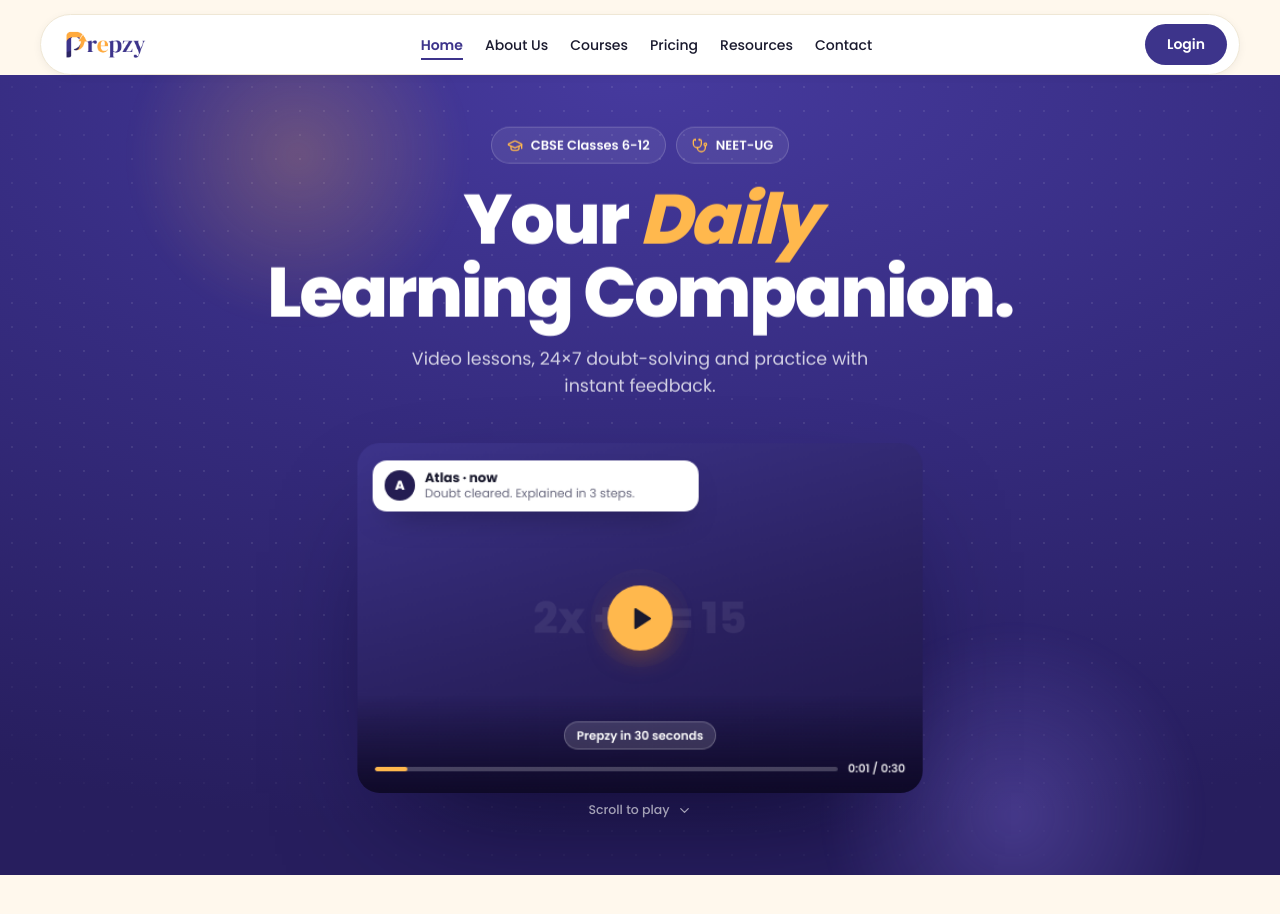
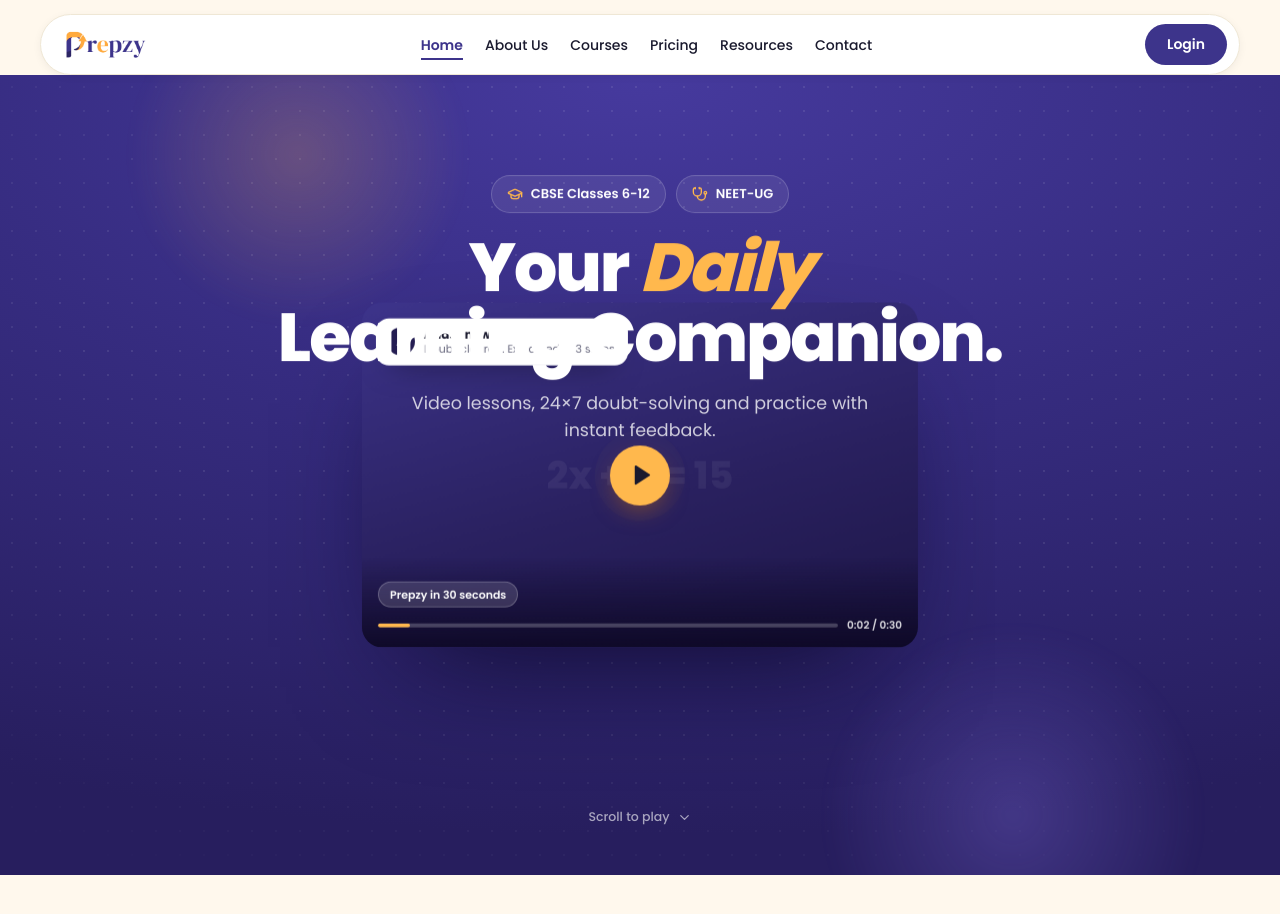
Before and after one commit to djp876/Prepzy, a Next.js app: page / in a window 1280 px wide. Shown: the top 914 px of the page. Built offline with nearby package versions, Linux system fonts and the light colour scheme.

Commit message:
HeroV4: exact viewport-size video expand (full-bleed) + earlier decoration fade

```diff
--- a/src/app/components/HeroV4.tsx
+++ b/src/app/components/HeroV4.tsx
@@ -6,7 +6,6 @@
 
 const AMBER = "#ffb84d";
 const INK = "#1a1a2e";
-const PURPLE = "#3d348b";
 const PURPLE_DEEP = "#241d52";
 
 function usePrefersReducedMotion(): boolean {
@@ -26,42 +25,45 @@
   const ref = useRef<HTMLDivElement>(null);
   const { scrollYProgress } = useScroll({ target: ref, offset: ["start start", "end end"] });
 
-  const [cover, setCover] = useState(3);
+  const [vp, setVp] = useState({ w: 1280, h: 800 });
   useEffect(() => {
-    const calc = () => {
-      const cw = Math.min(520, window.innerWidth * 0.86);
-      const ch = cw * 0.62;
-      setCover(Math.max(window.innerWidth / cw, window.innerHeight / ch) * 1.16);
-    };
+    const calc = () => setVp({ w: window.innerWidth, h: window.innerHeight });
     calc();
     window.addEventListener("resize", calc);
     return () => window.removeEventListener("resize", calc);
   }, []);
+  const cardW = Math.min(520, vp.w * 0.86);
+  const cardH = cardW * 0.62;
 
-  const vidScale = useTransform(scrollYProgress, [0, 0.72], [1, cover]);
+  // expansion: card -> exact viewport size (guaranteed full-bleed)
+  const vidW = useTransform(scrollYProgress, [0, 0.7], [cardW, vp.w]);
+  const vidH = useTransform(scrollYProgress, [0, 0.7], [cardH, vp.h]);
   const vidRadius = useTransform(scrollYProgress, [0, 0.5], [22, 0]);
-  const textOpacity = useTransform(scrollYProgress, [0, 0.28], [1, 0]);
-  const textY = useTransform(scrollYProgress, [0, 0.28], [0, -28]);
-  const decOpacity = useTransform(scrollYProgress, [0.04, 0.3], [1, 0]);
-  const barW = useTransform(scrollYProgress, [0.04, 0.68], ["7%", "100%"]);
-  const hintOpacity = useTransform(scrollYProgress, [0, 0.12], [1, 0]);
+  const textOpacity = useTransform(scrollYProgress, [0, 0.22], [1, 0]);
+  const textY = useTransform(scrollYProgress, [0, 0.22], [0, -26]);
+  const decOpacity = useTransform(scrollYProgress, [0.03, 0.2], [1, 0]);
+  const barW = useTransform(scrollYProgress, [0.05, 0.66], ["7%", "100%"]);
+  const hintOpacity = useTransform(scrollYProgress, [0, 0.1], [1, 0]);
 
   const [sec, setSec] = useState(reduce ? 12 : 0);
   useMotionValueEvent(scrollYProgress, "change", (v) => {
-    if (!reduce) setSec(Math.min(30, Math.round((v / 0.68) * 30)));
+    if (!reduce) setSec(Math.min(30, Math.round((v / 0.66) * 30)));
   });
   const tc = `0:${String(Math.min(30, sec)).padStart(2, "0")}`;
 
+  const staticCard: React.CSSProperties = { width: cardW, height: cardH, borderRadius: 22 };
+
   return (
     <div ref={ref} className="pz-v4-track">
-      <section className="pz-v4-sticky">
+      <section className="pz-v4-sticky" style={{ position: "sticky" }}>
         <div className="pz-dotgrid" aria-hidden />
-        <span className="pz-glow" aria-hidden style={{ top: -90, left: "10%", width: 340, height: 340, background: "radial-gradient(circle, rgba(255,184,77,0.24), transparent 70%)" }} />
-        <span className="pz-glow" aria-hidden style={{ bottom: -130, right: "6%", width: 380, height: 380, background: "radial-gradient(circle, rgba(140,120,240,0.3), transparent 70%)" }} />
+        <span className="pz-glow" aria-hidden style={{ top: -90, left: "10%", width: 340, height: 340, background: "radial-gradient(circle, rgba(255,184,77,0.22), transparent 70%)" }} />
+        <span className="pz-glow" aria-hidden style={{ bottom: -130, right: "6%", width: 380, height: 380, background: "radial-gradient(circle, rgba(140,120,240,0.28), transparent 70%)" }} />
 
-        <div style={{ position: "relative", zIndex: 2, width: "100%", display: "flex", flexDirection: "column", alignItems: "center", textAlign: "center", padding: "0 20px" }}>
-          {/* text block (fades out as video expands) */}
-          <motion.div style={reduce ? {} : { opacity: textOpacity, y: textY }}>
+        {/* text block (absolute, upper) */}
+        <motion.div
+          style={{ position: "absolute", top: "13%", left: 0, right: 0, zIndex: 3, padding: "0 20px", textAlign: "center", ...(reduce ? {} : { opacity: textOpacity, y: textY }) }}
+        >
           <div className="pz-rise" style={{ display: "flex", justifyContent: "center", gap: 10, flexWrap: "wrap" }}>
             <span className="pz-glasspill">
               <GraduationCap size={16} color={AMBER} strokeWidth={2} /> CBSE Classes 6-12
@@ -70,7 +72,7 @@
               <Stethoscope size={16} color={AMBER} strokeWidth={2} /> NEET-UG
             </span>
           </div>
-            <h1 className="pz-rise" style={{ fontSize: "clamp(38px, 6.4vw, 70px)", fontWeight: 800, lineHeight: 1.04, letterSpacing: "-0.03em", color: "#fff", margin: "20px 0 0" }}>
+          <h1 className="pz-rise" style={{ fontSize: "clamp(38px, 6.2vw, 68px)", fontWeight: 800, lineHeight: 1.04, letterSpacing: "-0.03em", color: "#fff", margin: "20px 0 0" }}>
             Your <span style={{ color: AMBER, fontStyle: "italic" }}>Daily</span>
             <br />
             Learning Companion.
@@ -80,22 +82,22 @@
           </p>
         </motion.div>
 
-          {/* expanding video */}
+        {/* expanding video (absolute, centered) */}
         <motion.div
           className="pz-v4-video"
           style={
             reduce
-                ? { width: "min(520px, 86vw)", aspectRatio: "520 / 322", borderRadius: 22, marginTop: 34 }
-                : { width: "min(520px, 86vw)", aspectRatio: "520 / 322", borderRadius: vidRadius, scale: vidScale, transformOrigin: "center center", marginTop: "clamp(30px, 5vw, 54px)" }
+              ? { position: "absolute", top: "50%", left: "50%", x: "-50%", y: "-50%", zIndex: 1, ...staticCard }
+              : { position: "absolute", top: "50%", left: "50%", x: "-50%", y: "-50%", zIndex: 1, width: vidW, height: vidH, borderRadius: vidRadius }
           }
         >
           <div style={{ position: "absolute", inset: 0, background: "linear-gradient(165deg, #3d348b 0%, #2a2160 55%, #1d1646 100%)" }}>
-              <motion.span style={{ position: "absolute", inset: 0, display: "flex", alignItems: "center", justifyContent: "center", fontSize: "clamp(28px,4vw,40px)", fontWeight: 800, color: "rgba(255,255,255,0.07)", ...(reduce ? {} : { opacity: decOpacity }) }}>
+            <motion.span style={{ position: "absolute", inset: 0, display: "flex", alignItems: "center", justifyContent: "center", fontSize: "clamp(26px,3.4vw,38px)", fontWeight: 800, color: "rgba(255,255,255,0.06)", ...(reduce ? {} : { opacity: decOpacity }) }}>
               2x + 5 = 15
             </motion.span>
 
-              <motion.div style={{ position: "absolute", top: 16, left: 14, right: 14, ...(reduce ? {} : { opacity: decOpacity }) }}>
-                <div style={{ background: "#fff", borderRadius: 13, padding: "9px 11px", display: "flex", gap: 9, alignItems: "center", boxShadow: "0 14px 30px -16px rgba(0,0,0,0.5)", maxWidth: 300 }}>
+            <motion.div style={{ position: "absolute", top: 16, left: 14, ...(reduce ? {} : { opacity: decOpacity }) }}>
+              <div style={{ background: "#fff", borderRadius: 13, padding: "9px 11px", display: "flex", gap: 9, alignItems: "center", boxShadow: "0 14px 30px -16px rgba(0,0,0,0.5)", maxWidth: 270 }}>
                 <span style={{ width: 28, height: 28, borderRadius: "50%", background: PURPLE_DEEP, color: "#fff", fontSize: 12, fontWeight: 800, display: "flex", alignItems: "center", justifyContent: "center", flex: "none" }}>A</span>
                 <span style={{ minWidth: 0, textAlign: "left" }}>
                   <span style={{ display: "block", fontSize: 12, fontWeight: 700, color: INK, lineHeight: 1.2 }}>Atlas · now</span>
@@ -126,11 +128,12 @@
 
         {/* scroll hint */}
         {!reduce && (
-            <motion.span style={{ opacity: hintOpacity, marginTop: 22, display: "inline-flex", alignItems: "center", gap: 7, color: "rgba(255,255,255,0.6)", fontSize: 12.5, fontWeight: 500 }}>
+          <motion.span style={{ position: "absolute", bottom: "6%", left: 0, right: 0, textAlign: "center", zIndex: 3, opacity: hintOpacity, color: "rgba(255,255,255,0.6)", fontSize: 12.5, fontWeight: 500 }}>
+            <span style={{ display: "inline-flex", alignItems: "center", gap: 7 }}>
               Scroll to play <ChevronDown size={15} />
+            </span>
           </motion.span>
         )}
-        </div>
       </section>
     </div>
   );
```
Lines whose indentation alone changed are shown as unchanged.
